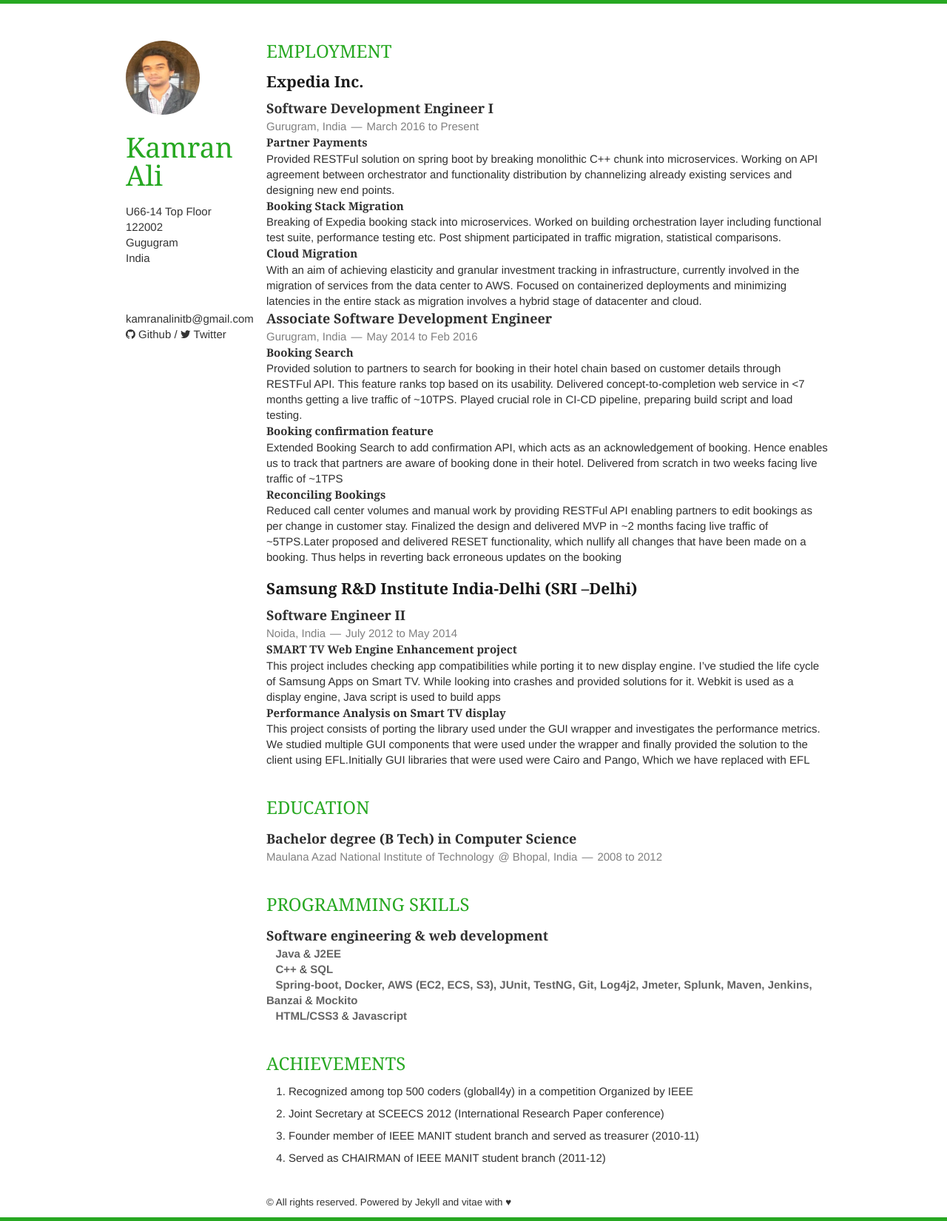
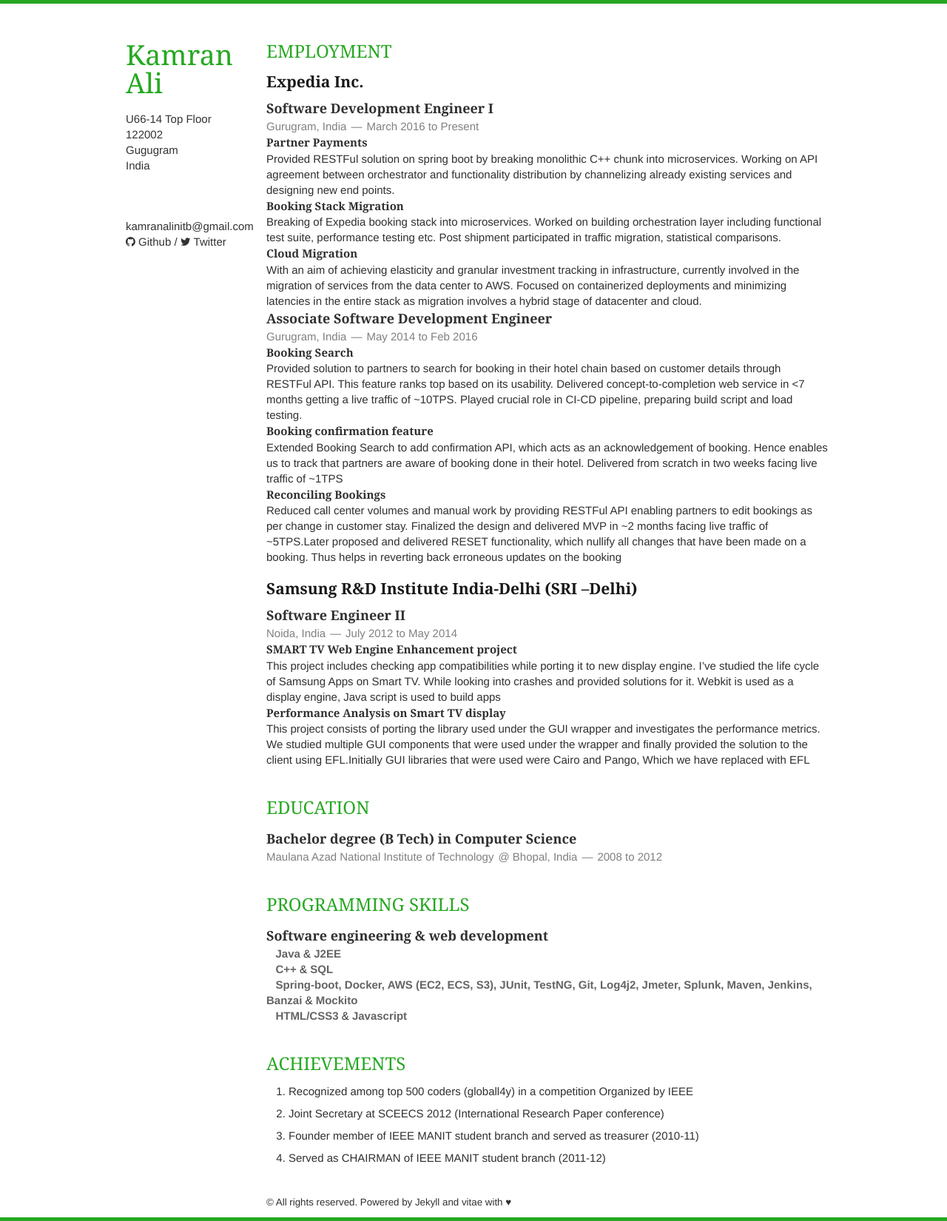
Before and after one commit to jekyllt/vitae, a Jekyll site: the page built from index.html, in a window 1280 px wide. Shown: the whole page at 74% size. Built offline with Jekyll 4.4.1, drawn with Linux system fonts in a browser that asks for light colours.

Commit message:
Removed URLs

```diff
--- a/_includes/head.html
+++ b/_includes/head.html
@@ -4,9 +4,9 @@
 
     <title>{{ site.title }}</title>
     <meta name="description" content="{{ site.name }}'s Résumé">
-    <link rel="icon" href="https://kamranali.in/vitae/static/img/favicon.ico?v=2" />
+<!--    <link rel="icon" href="https://kamranali.in/vitae/static/img/favicon.ico?v=2" />  -->
 
-    <link rel="canonical" href="{{ site.url }}{{ page.url }}" />
+<!--    <link rel="canonical" href="{{ site.url }}{{ page.url }}" />  -->
 
     <style>
         {% capture include_to_scssify %}
--- a/_layouts/layout.html
+++ b/_layouts/layout.html
@@ -7,7 +7,7 @@
 <body>
 <div class="container">
     <header class="three columns">
-        <img src="{{ site.baseurl }}static/img/profile.png" class="me">
+<!--        <img src="{{ site.baseurl }}static/img/profile.png" class="me">  -->
         <h1>{{ site.name }}</h1>
 <!--
         <p>
```
